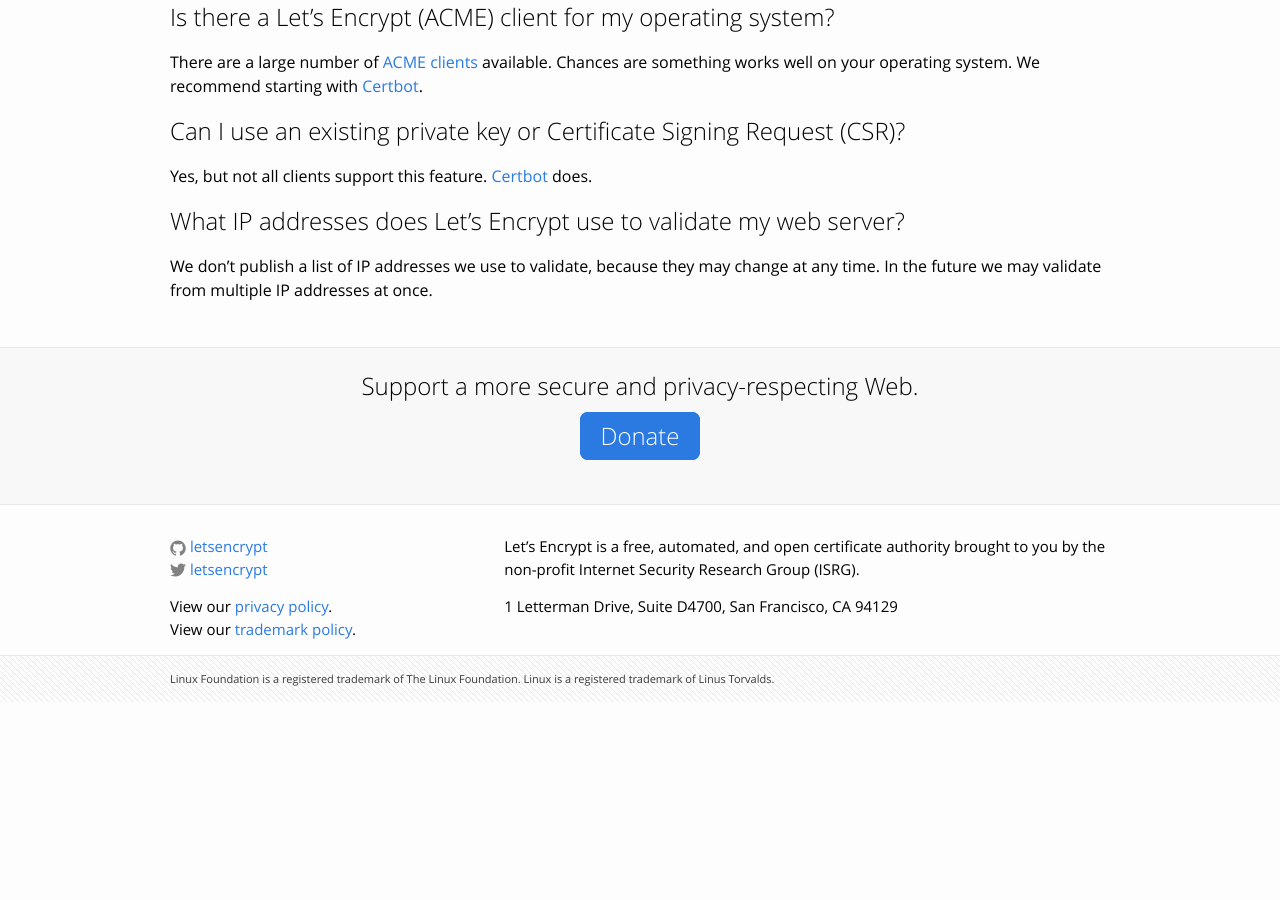
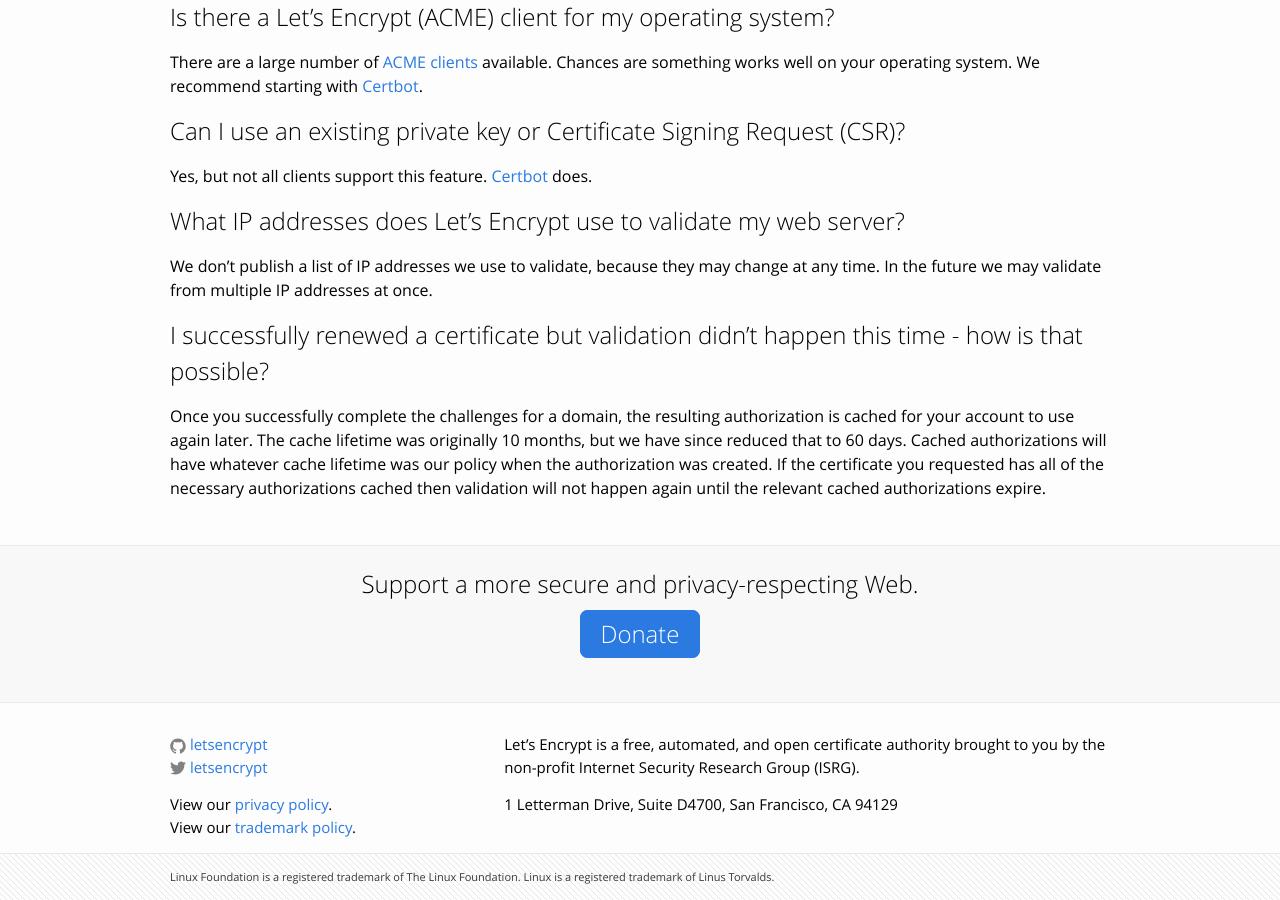
Before and after one commit to snowman1120/website, a Jekyll site: the page built from docs/faq.md, in a window 1280 px wide and 900 px high, scrolled down 2135 px. Built offline with Jekyll 4.4.1, drawn with Linux system fonts in a browser that asks for light colours; before the commit the page ends 2837 px from its top, so only the background shows below that.

Commit message:
Add information about authorization caching to FAQ.

```diff
--- a/docs/faq.md
+++ b/docs/faq.md
@@ -87,3 +87,8 @@ Yes, but not all clients support this feature. [Certbot](https://certbot.eff.org
 ## What IP addresses does Let's Encrypt use to validate my web server?
 
 We don't publish a list of IP addresses we use to validate, because they may change at any time. In the future we may validate from multiple IP addresses at once.
+
+## I successfully renewed a certificate but validation didn't happen this time - how is that possible?
+
+Once you successfully complete the challenges for a domain, the resulting authorization is cached for your account to use again later. The cache lifetime was originally 10 months, but we have since reduced that to 60 days. Cached authorizations will have whatever cache lifetime was our policy when
+the authorization was created. If the certificate you requested has all of the necessary authorizations cached then validation will not happen again until the relevant cached authorizations expire.
```
